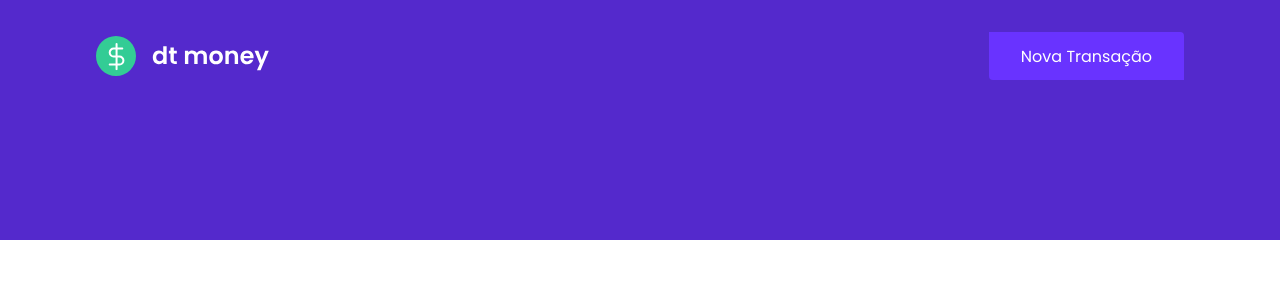
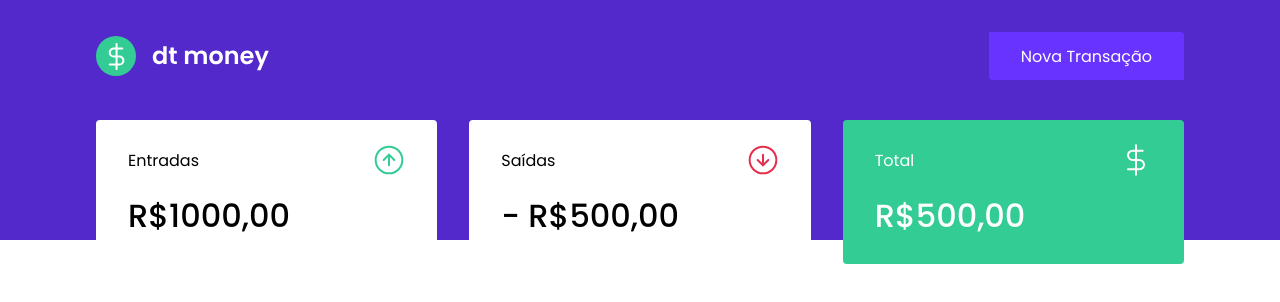
Before and after one commit to MauroBraga/dtmoney, a React (Create React App) app: page / in a window 1280 px wide. Shown: the top 302 px of the page. Built offline with nearby package versions, Linux system fonts and the light colour scheme.

Commit message:
Componente: Summary

```diff
--- a/public/index.html
+++ b/public/index.html
@@ -7,7 +7,7 @@
     <link rel="shortcut icon" href="favicon.png" type="image/png"/>
 
     <link rel="preconnect" href="https://fonts.gstatic.com" crossorigin>
-    <link href="https://fonts.googleapis.com/css2?family=Poppins:wght@400;600&display=swap" rel="stylesheet">
+    <link href="https://fonts.googleapis.com/css2?family=Poppins:wght@400;500;600&display=swap" rel="stylesheet">
 
     <title>dtmoney</title>
   </head>
--- a/src/App.tsx
+++ b/src/App.tsx
@@ -1,3 +1,4 @@
+import { Dashboard } from './components/Dashboard';
 import { Header } from './components/Header';
 import { GlobalStyle } from './styles/global';
 
@@ -5,8 +6,9 @@
 export function App() {
   return (
     <>
+      <GlobalStyle/>
       <Header/>
-      <GlobalStyle/>
+      <Dashboard/>
     </>
   );
 }
--- /dev/null
+++ b/src/components/Dashboard/index.tsx
@@ -0,0 +1,12 @@
+import React from 'react';
+import Summary from '../Summary';
+
+import { Container } from './styles';
+
+export const Dashboard: React.FC = () => {
+  return (
+  <Container>
+      <Summary/>
+  </Container>
+  );
+}
--- /dev/null
+++ b/src/components/Dashboard/styles.ts
@@ -0,0 +1,9 @@
+import  styled  from 'styled-components';
+
+
+export const Container = styled.main`
+    max-width: 1120px;
+    margin: 0 auto;
+    padding: 2.5rem 1rem;
+
+`;
--- /dev/null
+++ b/src/components/Summary/index.tsx
@@ -0,0 +1,40 @@
+import React from 'react';
+
+import iconeImg from '../../assets/income.svg';
+import outcomeImg from '../../assets/outcome.svg';
+import totalImg from '../../assets/total.svg';
+import { Container } from './styles';
+
+const Summary: React.FC = () => {
+  return (
+      <Container>
+
+        <div>
+            <header>
+                <p>Entradas</p>
+                <img src={iconeImg} alt="Entradas" />
+            </header>
+            <strong>R$1000,00</strong>
+        </div>
+
+        <div>
+            <header>
+                <p>Saídas</p>
+                <img src={outcomeImg} alt="Saídas" />
+            </header>
+            <strong>- R$500,00</strong>
+        </div>
+
+        <div className="highlight-background">
+            <header>
+                <p>Total</p>
+                <img src={totalImg} alt="total" />
+            </header>
+            <strong>R$500,00</strong>
+        </div>
+
+      </Container>
+  );
+}
+
+export default Summary;
--- /dev/null
+++ b/src/components/Summary/styles.ts
@@ -0,0 +1,33 @@
+import styled  from 'styled-components';
+
+export const Container  = styled.div`
+    display: grid;
+    grid-template-columns: repeat(3, 1fr);
+    gap: 2rem;
+    margin-top: -10rem;
+
+    div {
+        background: var(--snape);
+        padding: 1.5rem 2rem;
+        border-radius: 0.25rem;
+
+
+        header {
+            display: flex;
+            align-items: center;
+            justify-content: space-between;
+        }
+
+        strong {
+            display: block;
+            margin-top: 1rem;
+            font-size: 2rem;
+            font-weight: 500;
+            line-height: 3rem;
+        }
+        &.highlight-background {
+            background: var(--green);
+            color: #FFF;
+        }
+    }
+`;
--- a/src/styles/global.ts
+++ b/src/styles/global.ts
@@ -4,6 +4,7 @@
     :root{
         --background: #f0f2f5;
         --red: #E52E4D;
+        --green:#33CC95;
         --blue: #5429CC;
 
         --blue-light: #6933FF;
```
